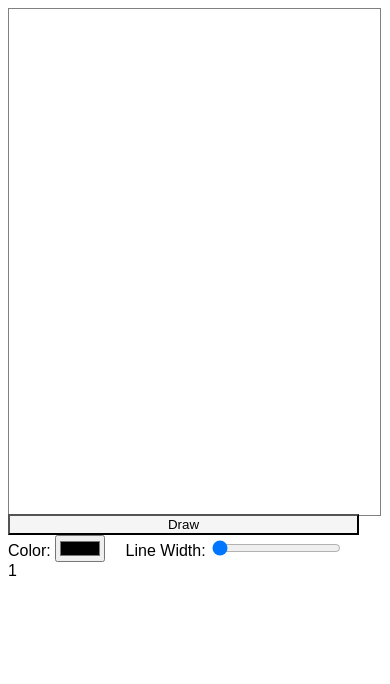
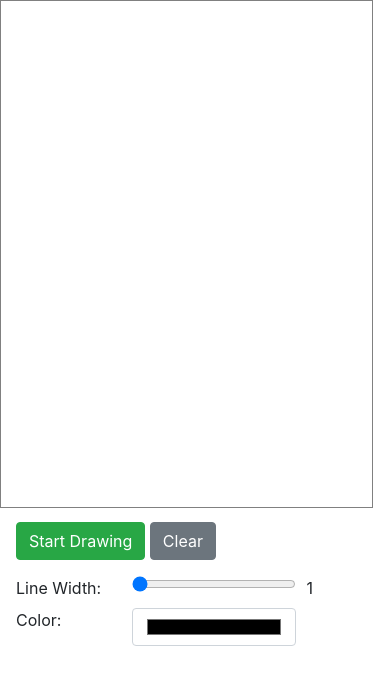
Before and after one commit to davidthaler/CanvasTracer, a website: page mobileCanvas.html in a window 390 px wide. Drawn offline with nearby package versions, Linux system fonts and the light colour scheme.

Commit message:
Upgraded the mobile canvas app quite a bit and added Bootstrap.

```diff
--- a/mobileCanvas.html
+++ b/mobileCanvas.html
@@ -4,25 +4,20 @@
         <meta charset='utf-8'>
         <meta http-equiv='Cache-Control' content='no-store' />
         <meta name='viewport' content='width=device-width'>
-        <title>Simple Canvas Drawing</title>
+        <title>Drawing/Tracer</title>
+        <link rel="stylesheet"
+            href="https://stackpath.bootstrapcdn.com/bootstrap/4.4.1/css/bootstrap.min.css"
+            integrity="sha384-Vkoo8x4CGsO3+Hhxv8T/Q5PaXtkKtu6ug5TOeNV6gBiFeWPGFN9MuhOf23Q9Ifjh"
+             crossorigin="anonymous">
         <style>
-            body{font-family: Arial, Helvetica, sans-serif;}
             canvas{border: 1px solid gray;}
-            input{margin-right: 1rem;}
             #top{
                 width: 95vw;
                 height: 60vh;
             }
             #bottom{
-                width: 90vw;
+                width: 95vw;
                 height: 35vh;
-            }
-            #drawBtn{
-                width: 100%;
-                background-color: whitesmoke;
-            }
-            #drawBtn.active{
-                background-color: darkgray;
             }
         </style>
         <script src='mobileCanvas.js'></script>
@@ -31,21 +26,37 @@
         <div id='top'>
             <canvas id='canvas' width=300 height=450></canvas>
         </div>
-        <div id='bottom'>
-            <div>
-                <button id='drawBtn' type="button">Draw</button>
-            </div>
-            <div></div>
-                <label for='picker'>Color:
-                    <input id='picker' type='color' value='#000000'>
-                </label>
-                <label for='widthSelector'>
-                    Line Width:
-                    <input id='widthSelector' type='range'
-                        min='1' step='0.5' max='5' value='1'>
-                    <span id='widthDisplay'>1</span>
-                </label>
-            </div>
+        <div id='bottom' class='p-3'>
+            <form>
+                <div class='form-group'>
+                    <button id='drawBtn' type='button' class='btn btn-success'>
+                        Start Drawing
+                    </button>
+                    <button id='clearBtn' type='button' class='btn btn-secondary'>
+                        Clear
+                    </button>
+                </div>
+                <div class="form-row">
+                    <div class="col-4">
+                        <label for='widthSelector'>Line Width: </label>
+                    </div>
+                    <div class='col-6'>
+                        <input id='widthSelector' type='range'
+                            class='form-control-range'
+                            min='1' step='0.5' max='5' value='1'>
+                    </div>
+                    <div class='col-2'><span id='widthDisplay'>1</span></div>
+                </div>
+                <div class="form-row">
+                    <div class='col-4'>
+                        <label for='picker'>Color:</label>
+                    </div>
+                    <div class='col-6'>
+                        <input id='picker' class='form-control'
+                                type='color' value='#000000'>
+                    </div>
+                </div>
+            </form>
         </div>
     </body>
 </html>
--- a/mobileCanvas.js
+++ b/mobileCanvas.js
@@ -19,15 +19,23 @@ function draw(e){
 }
 
 function drawMode(){
+    let drawBtn = document.getElementById('drawBtn')
     if(isDrawing){
         canvas.removeEventListener('touchstart', start, false)
         canvas.removeEventListener('touchmove', draw, false)
+        drawBtn.textContent = 'Start Drawing'
     }else{
         canvas.addEventListener('touchstart', start, false)
         canvas.addEventListener('touchmove', draw, false)
+        drawBtn.textContent = 'Stop Drawing'
     }
     isDrawing = !isDrawing
-    document.getElementById('drawBtn').classList.toggle('active')
+    drawBtn.classList.toggle('btn-success')
+    drawBtn.classList.toggle('btn-primary')
+}
+
+function clearCanvas(){
+    context.clearRect(0, 0, canvas.width, canvas.height)
 }
 
 window.addEventListener('load', function(){
@@ -36,6 +44,7 @@ window.addEventListener('load', function(){
     canvas.height = canvas.parentElement.clientHeight
     context = canvas.getContext('2d')
     document.getElementById('drawBtn').addEventListener('click', drawMode)
+    document.getElementById('clearBtn').addEventListener('click', clearCanvas)
     document.getElementById('picker')
             .addEventListener('change', function(){
                 context.strokeStyle = this.value
```
